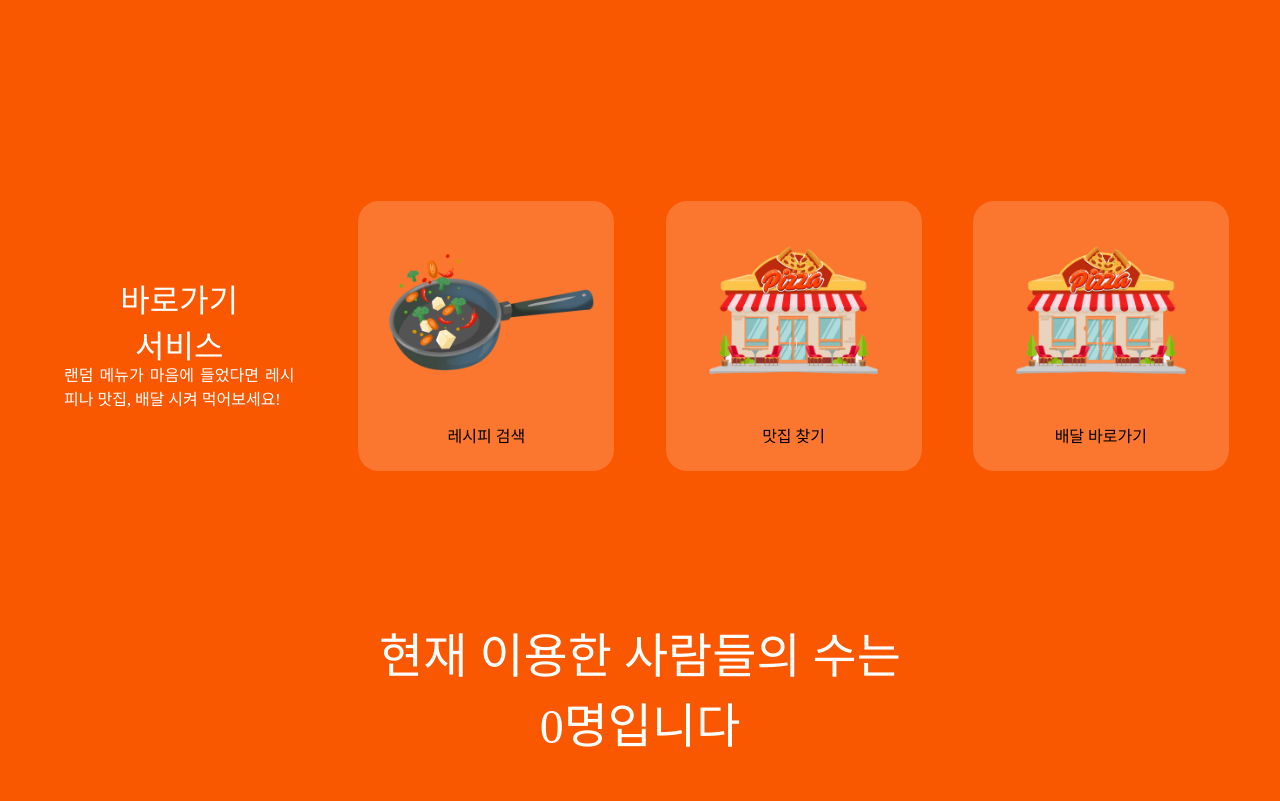
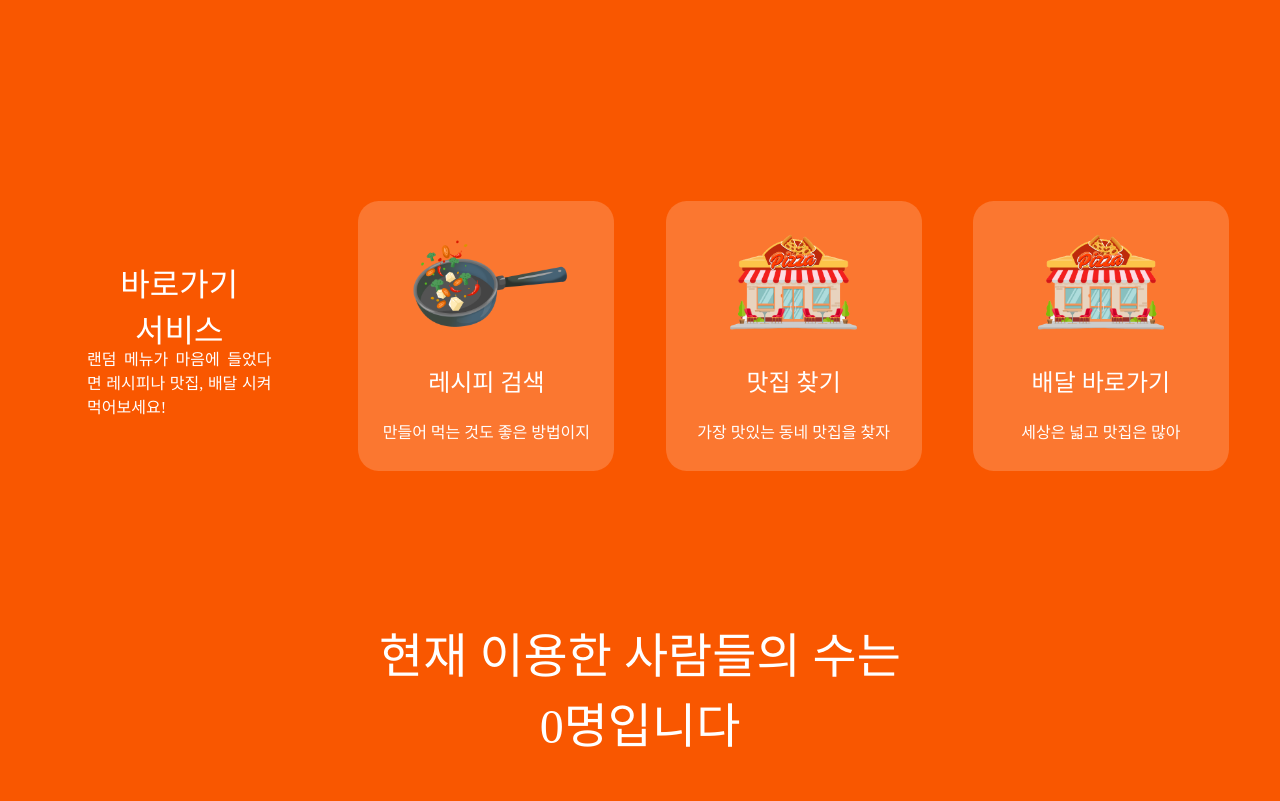
Before and after one commit to eunag63/Pick-the-food, a Django app: page /click/ in a window 1280 px wide. Shown: the part 799-1600 px from the top of the page. Run offline with Django 3.2, Linux system fonts and the light colour scheme; data comes from the database, SQL or seed files in the repository; some web fonts are replaced.

Commit message:
(css) 수정

```diff
--- a/mysite/pickFood/static/css/main.css
+++ b/mysite/pickFood/static/css/main.css
@@ -49,12 +49,14 @@ body{
   font-size: xx-large;
   font-family: "bedal";
   color: #FFFFFF;
-  margin-top: 32%;
+  margin-top: 25%;
 }
 .smallText{
   height: 70%;
   text-align: justify;
   color: #FFFFFF;
+  margin-left: 10%;
+  margin-right: 10%;
 }
 .shortcut1{
   float: left;
@@ -83,9 +85,23 @@ body{
   background-color: #FB7730;
   border-radius: 8%;
 }
+.img{
+  height: 60%;
+}
+.shortText1{
+  height: 13%;
+  color: #FFFFFF;
+  font-size: x-large;
+  font-family: "bedal";
+}
+.shortText2{
+  height: 20%;
+  color: #FFFFFF;
+  margin-top: 8%;
+}
 
 .recipe, .rstrn{
-  width: 85%;
+  height: 100%;
 }
 
 .foot{
--- a/mysite/pickFood/templates/pickFood/click.html
+++ b/mysite/pickFood/templates/pickFood/click.html
@@ -43,19 +43,34 @@
           <div class="img">
             <img class="recipe" src="/static/img/recipe.png" alt="recipe">
           </div>
-           레시피 검색
+          <div class="shortText1">
+            레시피 검색
+          </div>
+          <div class="shortText2">
+            만들어 먹는 것도 좋은 방법이지
+          </div>
         </div>
         <div class="shortcut2">
           <div class="img">
             <img class="rstrn" src="/static/img/rstrn.png" alt="rstrn">
           </div>
-           맛집 찾기
+          <div class="shortText1">
+            맛집 찾기
+          </div>
+          <div class="shortText2">
+            가장 맛있는 동네 맛집을 찾자
+          </div>
         </div>
         <div class="shortcut3">
           <div class="img">
             <img class="rstrn" src="/static/img/rstrn.png" alt="rstrn">
           </div>
-          배달 바로가기
+          <div class="shortText1">
+            배달 바로가기
+          </div>
+          <div class="shortText2">
+            세상은 넓고 맛집은 많아
+          </div>
         </div>
       </div>
       <div class="div6">
```
